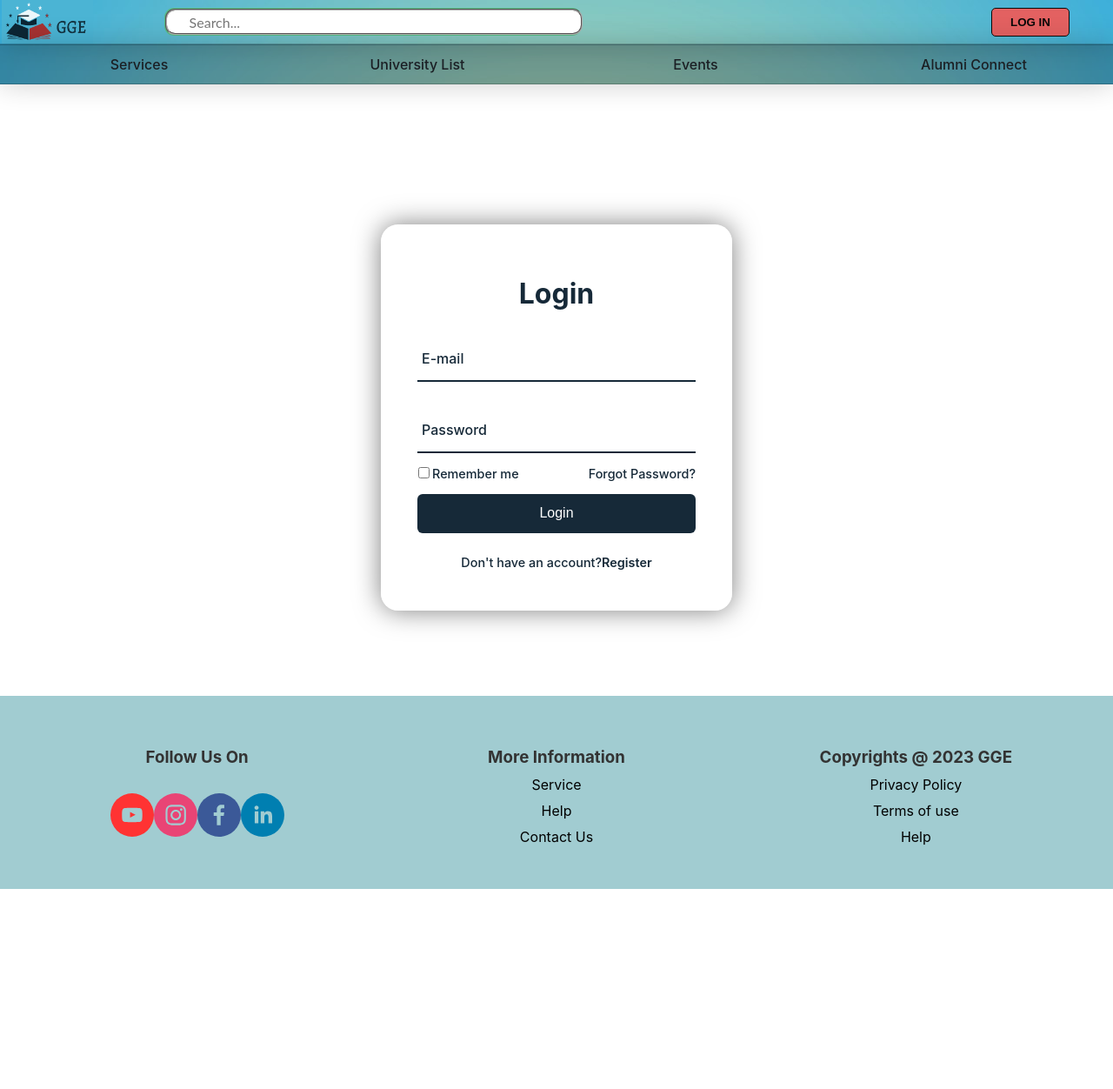
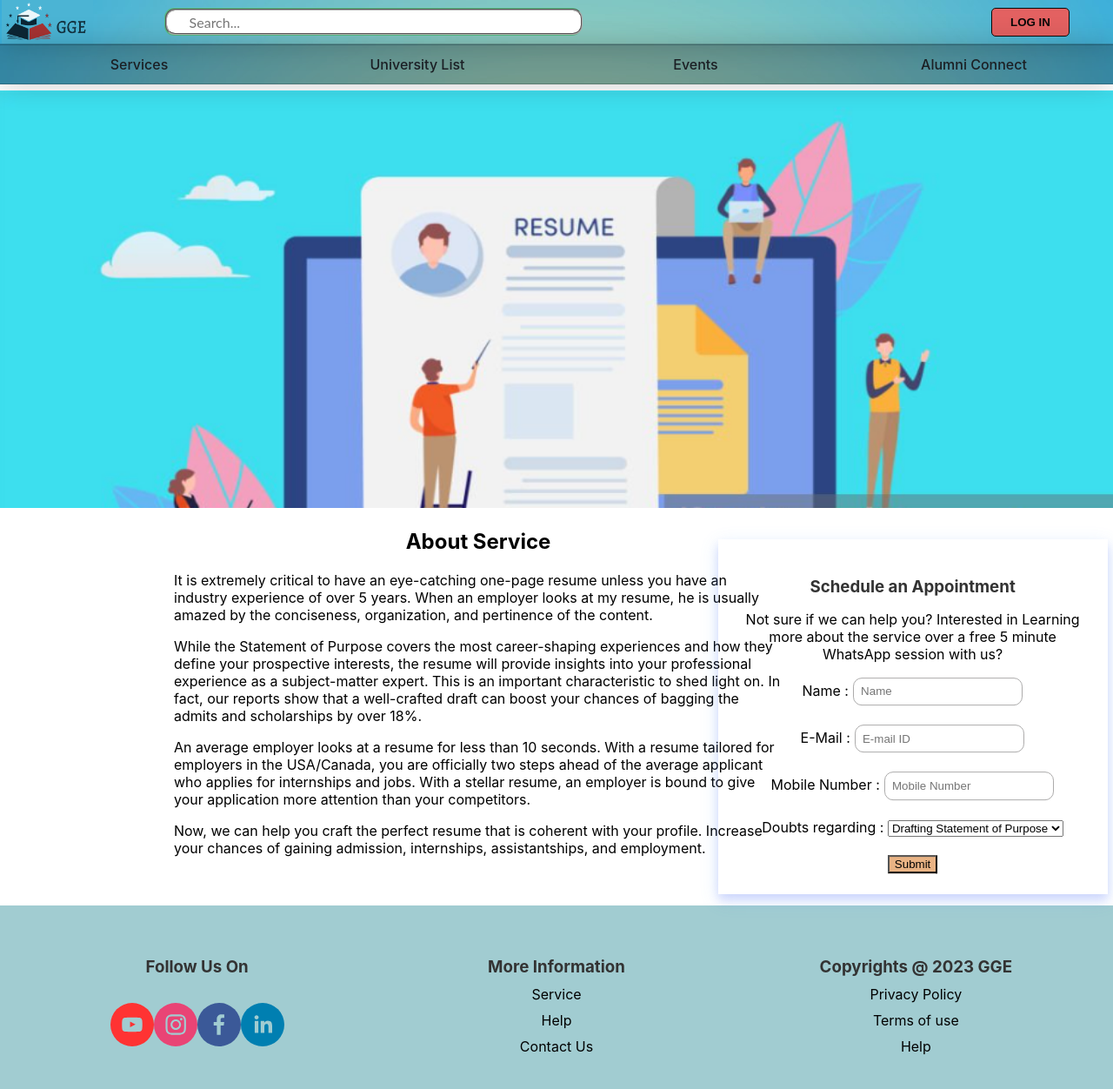
Before and after one commit to adithya1012/global_gateway_edu, a React (Create React App) app: page /Resume in a window 1280 px wide. Before the commit this address led to /login. Shown: the top 1252 px of the page at 87% size. Before the commit the page ends 1022 px from the top, so only its background shows below. Built offline with nearby package versions, Linux system fonts and the light colour scheme.

Commit message:
update data

```diff
--- a/src/auth.js
+++ b/src/auth.js
@@ -13,8 +13,9 @@ export const isAuthenticated = () => {
       return true;
     } catch (error) {
       console.error(error.message);
-      return false;
+      // return false;
     }
   }
-  return false;
+  // return false;
+  return true;
 };
--- a/src/components/loginPage.jsx
+++ b/src/components/loginPage.jsx
@@ -60,6 +60,7 @@ const LoginBody = () => {
           setName("");
           setEmail("");
           setPwd("");
+          // window.localStorage.setItem('jwt', response.my_token);
           navigate('/');
         })
         .catch((error) => {
--- a/src/components/recommendation.jsx
+++ b/src/components/recommendation.jsx
@@ -32,7 +32,9 @@ function Recommendation() {
     });
     console.log("RESULT IS GENERATED");
     console.log(result);
-    const dataArray = Object.values(result.data);
+    // const dataArray = Object.values(result.data);
+    let dataArray = Object.values(result.data);
+    dataArray = dataArray.sort((a, b) => a.rank - b.rank);
     dataArray.unshift(item);
     setHeading("");
     setHPadding("2vw");
--- a/src/styles/Recommendation.css
+++ b/src/styles/Recommendation.css
@@ -10,7 +10,7 @@
   display: flex;
   flex-direction: column;
   margin: auto;
-  width: 21vw;
+  width: 18vw;
   padding: 1vw 0.5vw;
   background: rgb(230, 207, 107);
   background: linear-gradient(
--- a/src/styles/Resume.css
+++ b/src/styles/Resume.css
@@ -2,7 +2,7 @@
     /* margin-top:100px;
     margin-left: -7px;
     margin-right:10px; */
-    margin-top: 15vh;
+    margin-top: 13vh;
    margin-left:0vh;
 }
 .resume-image img{
@@ -37,7 +37,7 @@ box-shadow: 0 7px 10px 0 rgba(100, 110, 248, 0.2), 0 6px 20px 0 rgba(87, 160, 24
 position: absolute;
 top: 18%;
 left: 82%;
-margin-top: 95vh;
+margin-top: 85vh;
 transform: translate(-50%, -50%);
 text-align: center;
 padding: 1.5rem;
--- a/src/styles/sop.css
+++ b/src/styles/sop.css
@@ -2,7 +2,7 @@
                 /* margin-top:100px;
                 margin-left: -7px;
                 margin-right:10px; */
-                margin-top: 15vh;
+                margin-top: 13vh;
                margin-left:0vh;
         }
         .sop-image img{
--- a/src/styles/univRecommendation.css
+++ b/src/styles/univRecommendation.css
@@ -8,7 +8,7 @@
   font-size: medium;
   border-width: 2rem;
   border: 1px solid;
-  margin-top: 1.7rem;
+  margin-top: 1rem;
   height: 3rem;
   display: flex;
   border-radius: 18px;
```
